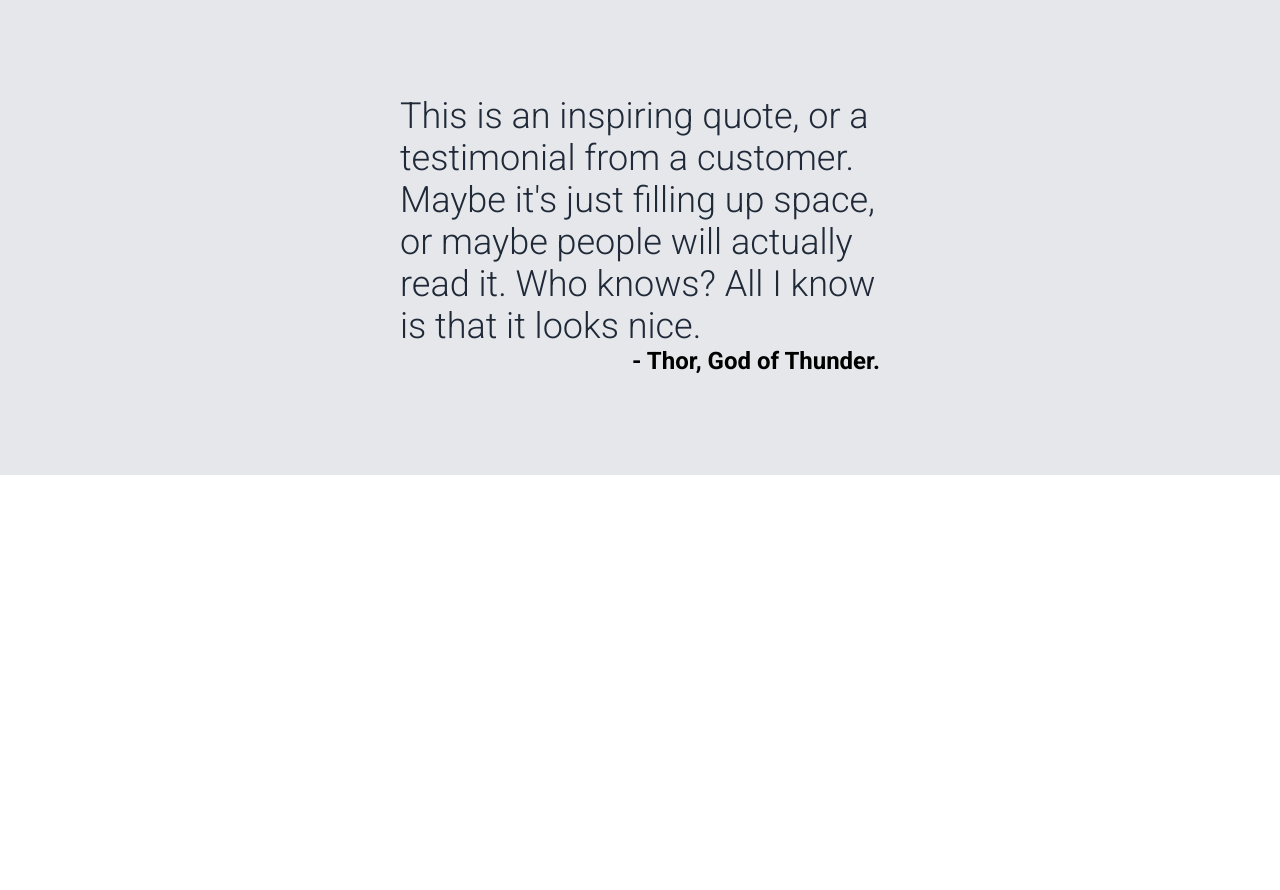
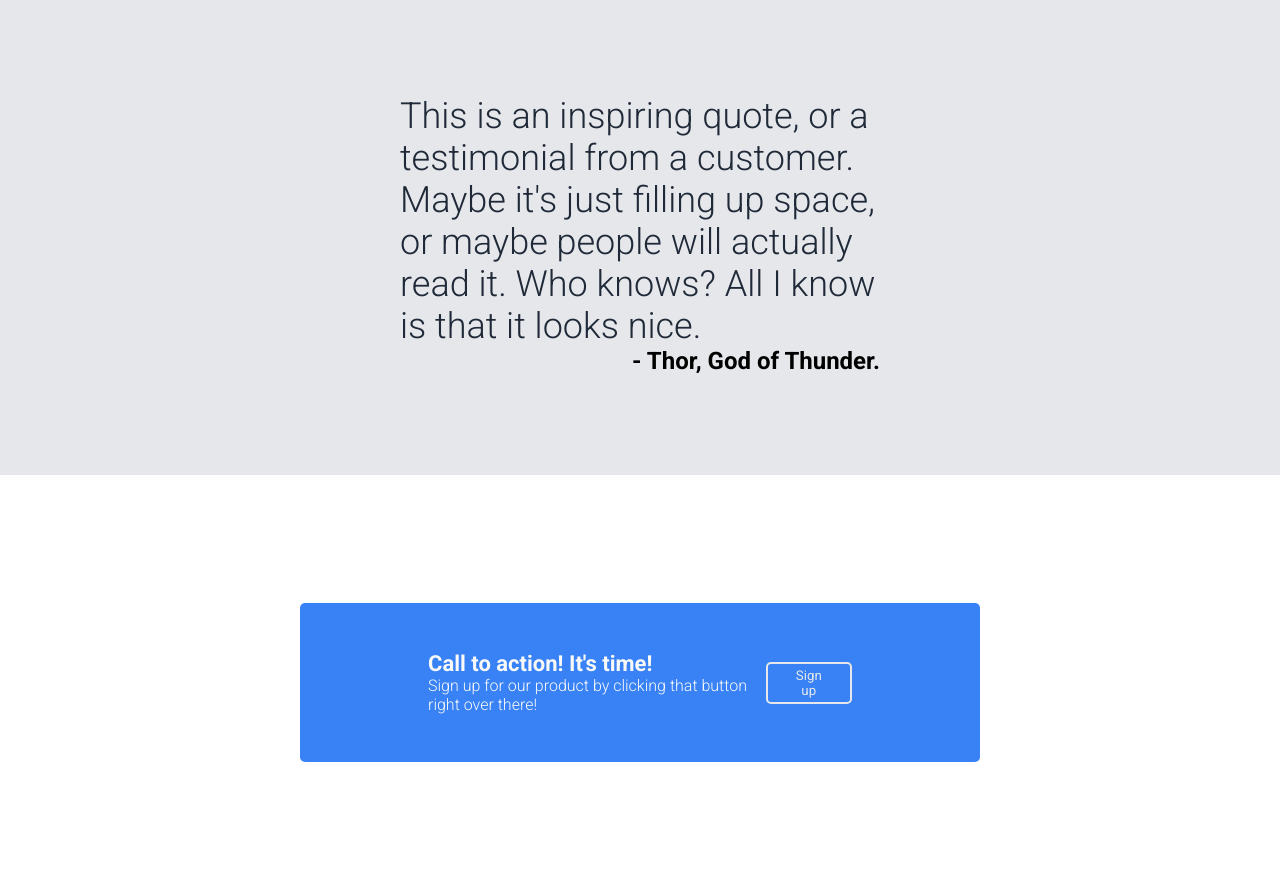
Before and after one commit to matthew-main7/landing-page, a plain HTML site: page index.html in a window 1280 px wide. Shown: the part 994-1884 px from the top of the page. Before the commit the page ends 1469 px from the top, so only its background shows below. Drawn offline with Linux system fonts and the light colour scheme.

Commit message:
Finish call to action section

```diff
--- a/index.html
+++ b/index.html
@@ -52,8 +52,19 @@
     </div>
     <div class="quote-section">
         <div class="quote-text">
-            <span class="the-quote">This is an inspiring quote, or a testimonial from a customer. Maybe it's just filling up space, or maybe people will actually read it. Who knows? All I know is that it looks nice.</span>
+            <span class="the-quote">This is an inspiring quote, or a testimonial from a customer. Maybe it's just
+                filling up space, or maybe people will actually read it. Who knows? All I know is that it looks
+                nice.</span>
             <div class="the-author">- Thor, God of Thunder.</div>
+        </div>
+    </div>
+    <div class="cta-section">
+        <div class="cta-box">
+            <div class="cta-text">
+                <div style="font-size: 22px; font-weight: 700;">Call to action! It's time!</div>
+                <div style="font-size: 16px; font-weight: 300;">Sign up for our product by clicking that button right over there!</div>
+            </div>
+            <button class="cta-button">Sign up</button>
         </div>
     </div>
 </body>
--- a/styles.css
+++ b/styles.css
@@ -126,3 +126,30 @@
     font-weight: 700;
     text-align: end;
 }
+
+.cta-section {
+    padding: 128px 300px;
+}
+
+.cta-box {
+    display: flex;
+    color: #f9faf8;
+    background-color: #3882f6;
+    padding: 48px 128px;
+    border-radius: 5px;
+    align-items: center;
+}
+
+.cta-text {
+    display: flex;
+    flex-direction: column;
+    margin-right: auto;
+}
+
+.cta-button {
+    background-color: #3882f6;
+    color: #e5e7eb;
+    border: 2px solid #e5e7eb;
+    border-radius: 5px;
+    padding: 4px 24px;
+}
```
